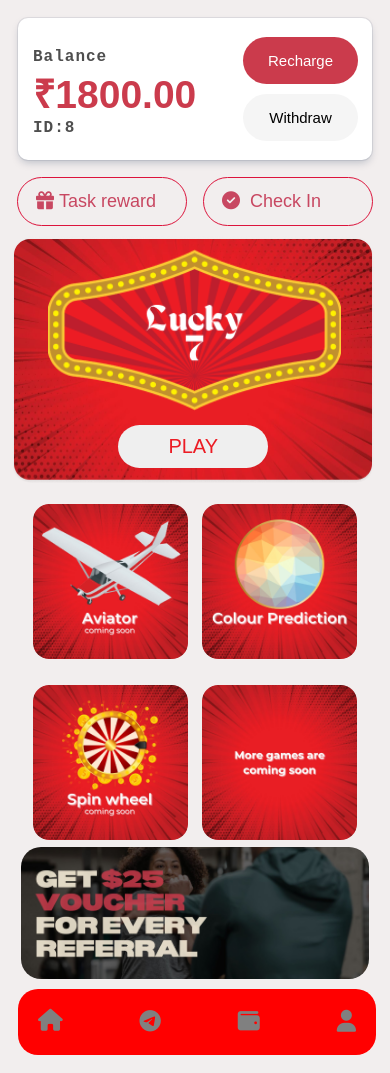
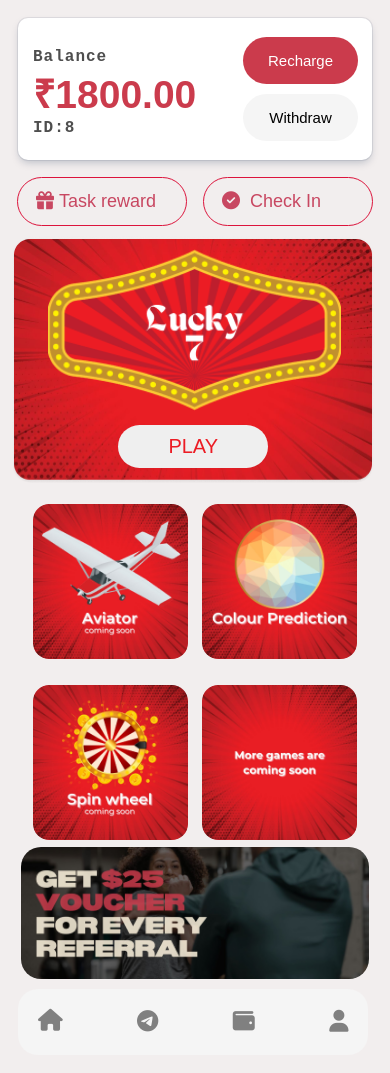
Before and after one commit to bushrajabin/lucky-card, a plain HTML site: page index.html in a window 390 px wide. Drawn offline with Linux system fonts and the light colour scheme.

```diff
--- a/mediaQuery.css
+++ b/mediaQuery.css
@@ -118,9 +118,9 @@
     }
 
     .footer {
-        width: 85%;
+        width: 83%;
         /* margin-left: 10px; */
-        background-color: red;
+        /* background-color: red; */
         display: flex;
         flex-direction: row;
 
```
